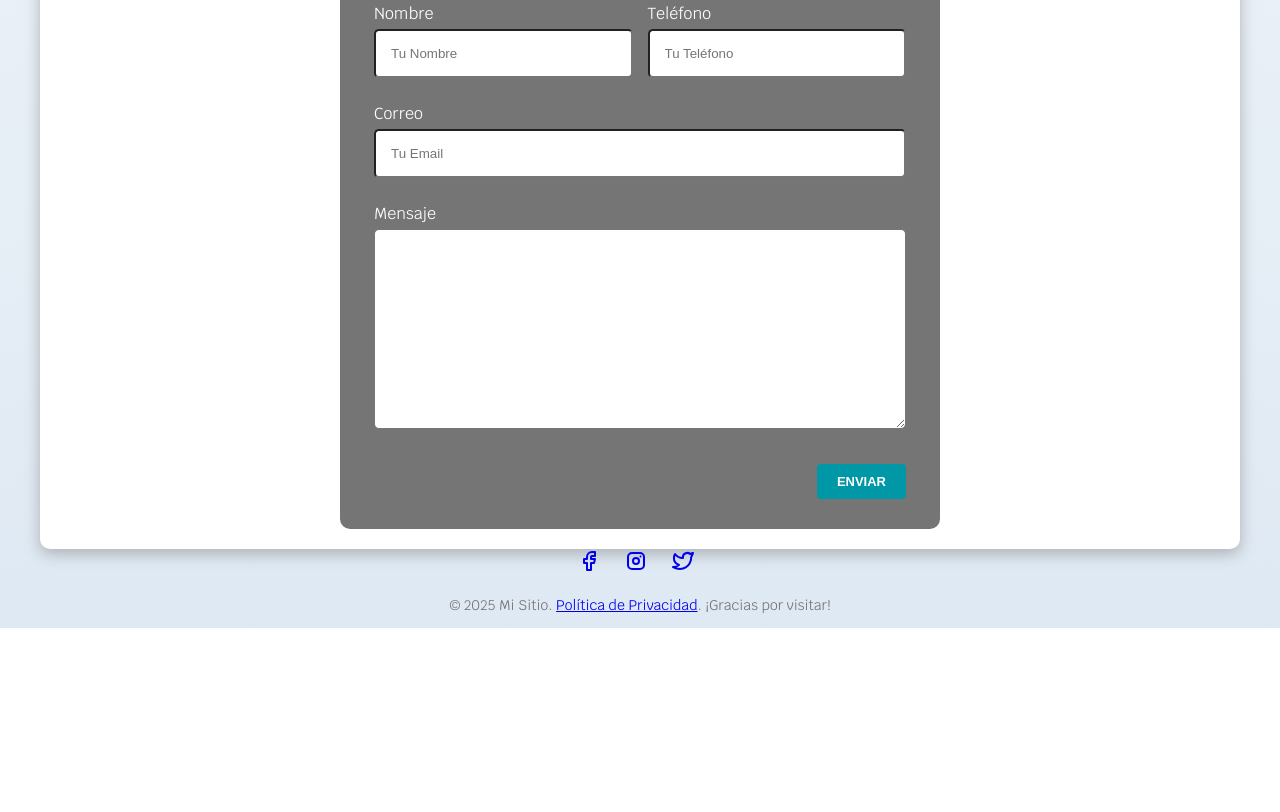
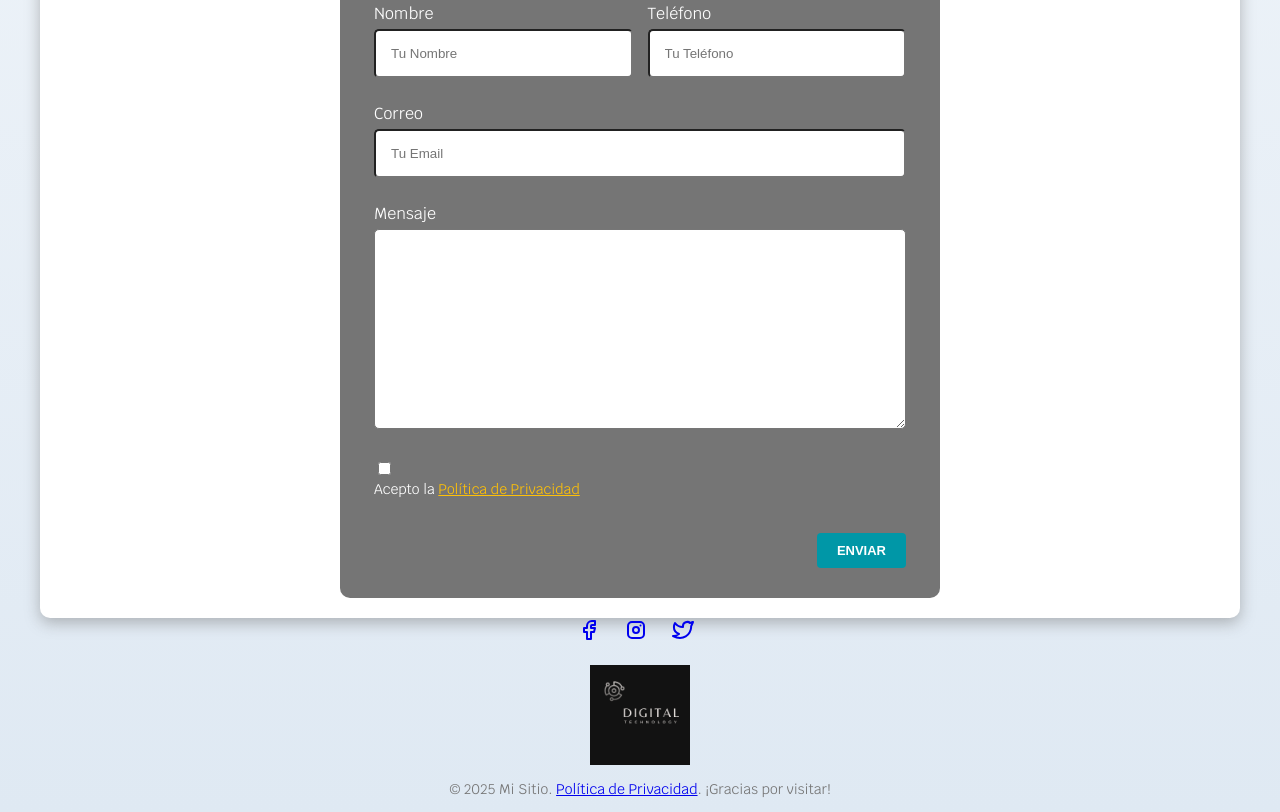
Before and after one commit to Ezequiel-jpg/mi-sitio-web, a plain HTML site: page index.html in a window 1280 px wide. Shown: the part 1384-2196 px from the top of the page. Before the commit the page ends 2012 px from the top, so only its background shows below. Drawn offline with Linux system fonts and the light colour scheme; a web font is replaced by a local one.

Commit message:
nuevos cambios en el index

```diff
--- a/css/estilos.css
+++ b/css/estilos.css
@@ -224,6 +224,18 @@ h1,h2,h3{
     padding: 1.5rem;
     border-radius: .5rem;
 }
+.checkbox-label {
+  color: var(--blanco);
+  font-size: 1.4rem;
+  display: flex;
+  align-items: center;
+  gap: 0.5rem;
+}
+
+.checkbox-label a {
+  color: var(--primario);
+  text-decoration: underline;
+}
 /*Productos*/
 .image{
     background-image: url(../images/servicios.jpg);
@@ -263,6 +275,18 @@ iframe, #map{
 .footer{
     text-align: center;
 }
+
+.footer-contenido {
+  display: flex;
+  justify-content: space-between;
+  align-items:flex-start;
+  flex-wrap: wrap;
+}
+
+.logo-footer img {
+  max-width: 100px;
+  height: auto;
+}
 footer p {
   font-size: 1.4rem;
   color: var(--gris);
--- a/index.html
+++ b/index.html
@@ -10,7 +10,7 @@
 </head>
 <body>
   <header>
-    <h1 class="titulo">Diseño <span>Trabajo Final</span></h1>
+    <h1 class="titulo">DIGITAL <span>TECHNOLOGY</span></h1>
   </header>
   <div class="nav-bg">
     <nav class="navegacion-principal contenedor" aria-label="Menú principal">
@@ -111,6 +111,13 @@
               <label>Mensaje</label>
               <textarea class="input-text"></textarea>
             </div>
+
+            <div class="campo">
+              <input type="checkbox" id="privacidad" required>
+              <label for="privacidad" class="checkbox-label">
+              Acepto la <a href="privacidad.html." target="_blank" rel="noopener noreferrer">Política de Privacidad</a>
+              </label>
+            </div>
           </div><!--.contenedor-campos-->
 
           <div class="alinear-derecha flex">
@@ -125,6 +132,7 @@
   </main>
 
   <footer class="footer">
+
    <section class="redes-sociales" aria-label="Redes sociales">
   <a href="https://www.facebook.com/" target="_blank" aria-label="Facebook">
     <svg xmlns="http://www.w3.org/2000/svg" width="24" height="24" fill="none" stroke="currentColor"
@@ -153,6 +161,12 @@
   </a>
 </section>
 
+<!-- Logo -->
+    <div class="logo-footer">
+      <img src="../images/logo.png" alt="Logo Digital Technology" />
+      </div>
+    </div>
+
     <p>&copy; 2025 Mi Sitio. <a href="./privacidad.html">Política de Privacidad</a>. ¡Gracias por visitar!</p>
   </footer>
 
```
Also changed, not shown: views/presupuesto.html (+8 -0 lines), images/logo.png (added).
